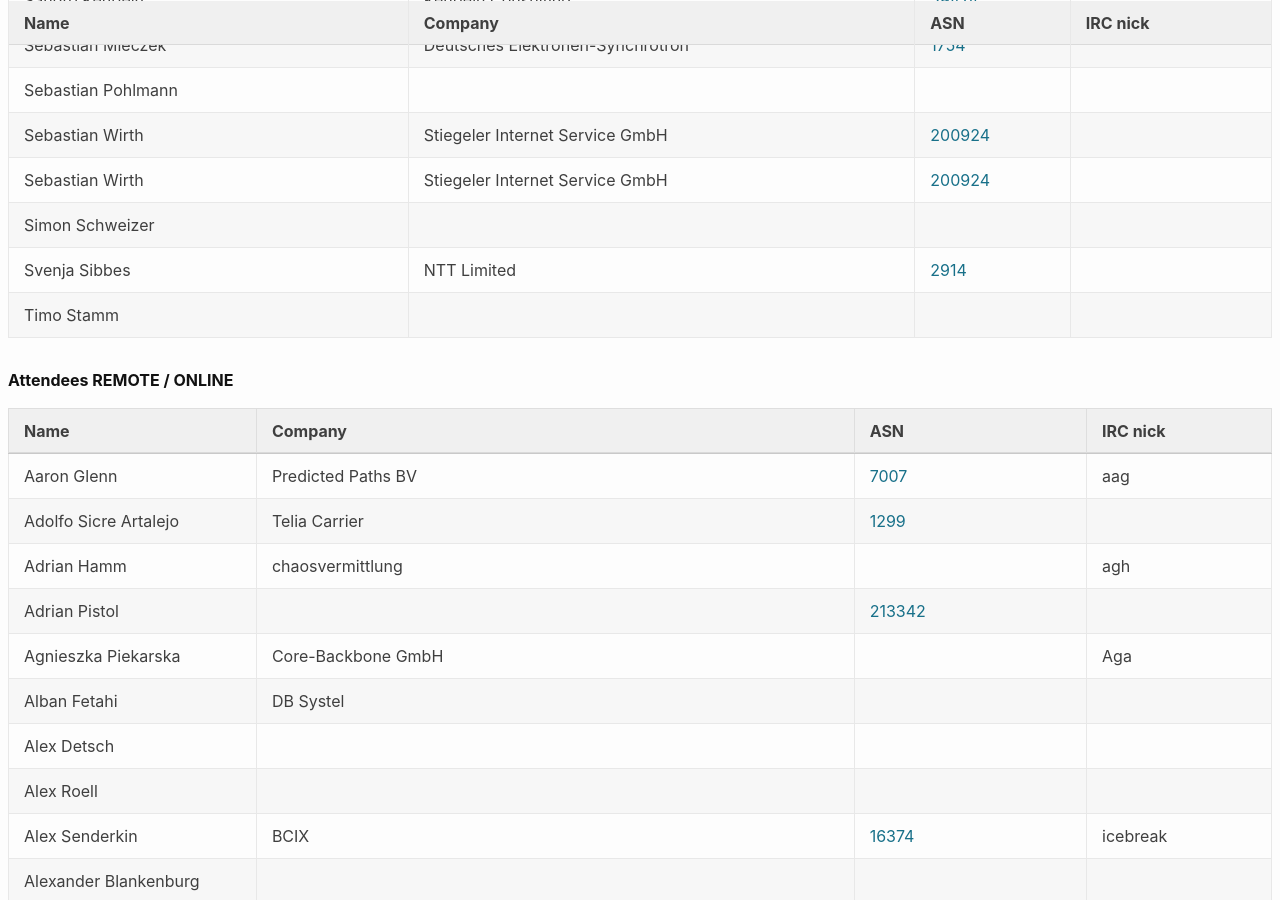
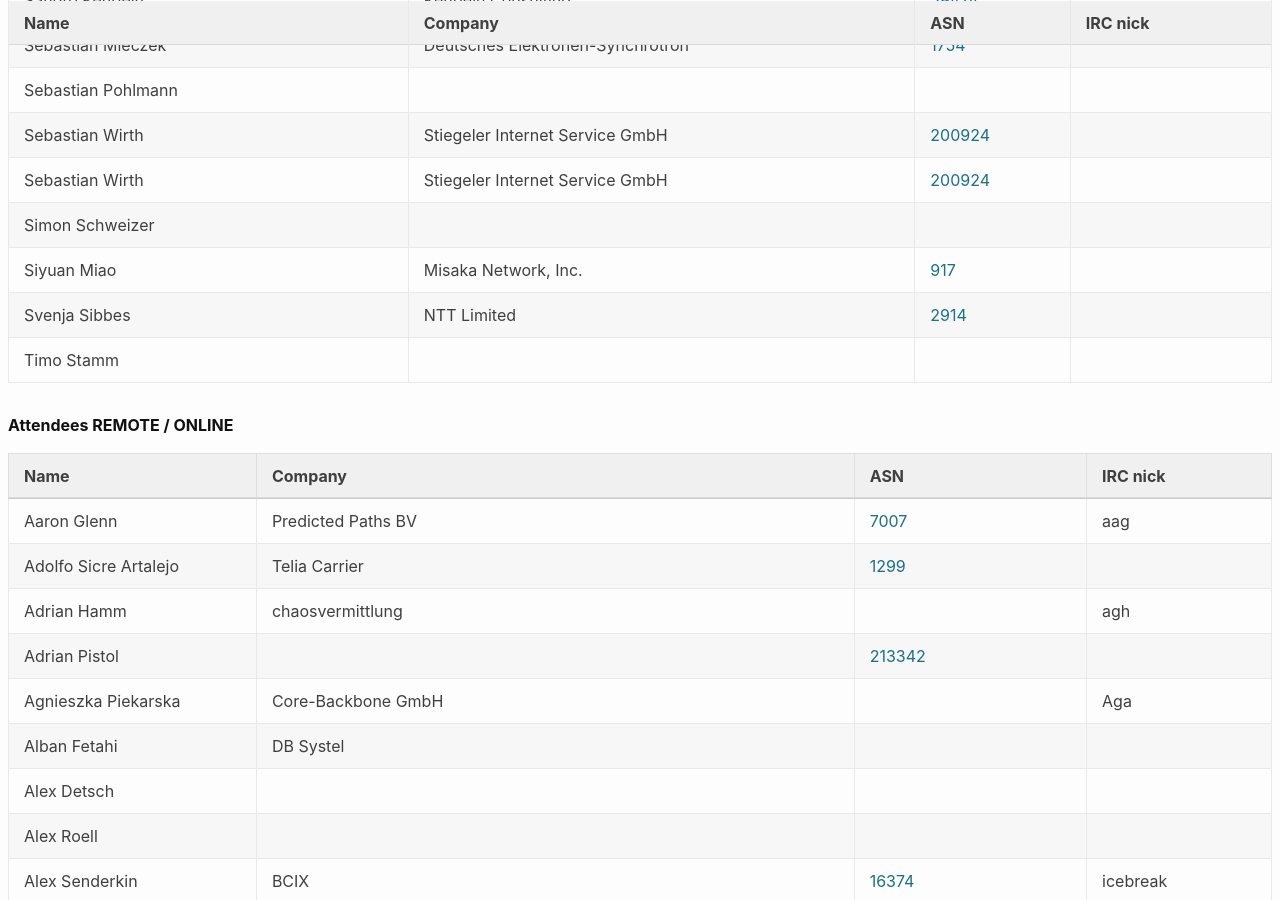
Before and after one commit to denog/pretix-attendeelist, a Jekyll site: the page built from denog14/index.md, in a window 1280 px wide and 900 px high, scrolled down 1768 px. Built offline with Jekyll 4.4.1, drawn with Linux system fonts in a browser that asks for light colours.

Commit message:
Latest data: Thu Sep  8 10:15:06 UTC 2022

```diff
--- a/_data/attendees_denog14_onsite.json
+++ b/_data/attendees_denog14_onsite.json
@@ -252,6 +252,12 @@
     "asn": null
   },
   {
+    "name": "Siyuan Miao",
+    "company": "Misaka Network, Inc.",
+    "irc": null,
+    "asn": "917"
+  },
+  {
     "name": "Svenja Sibbes",
     "company": "NTT Limited",
     "irc": null,
```
